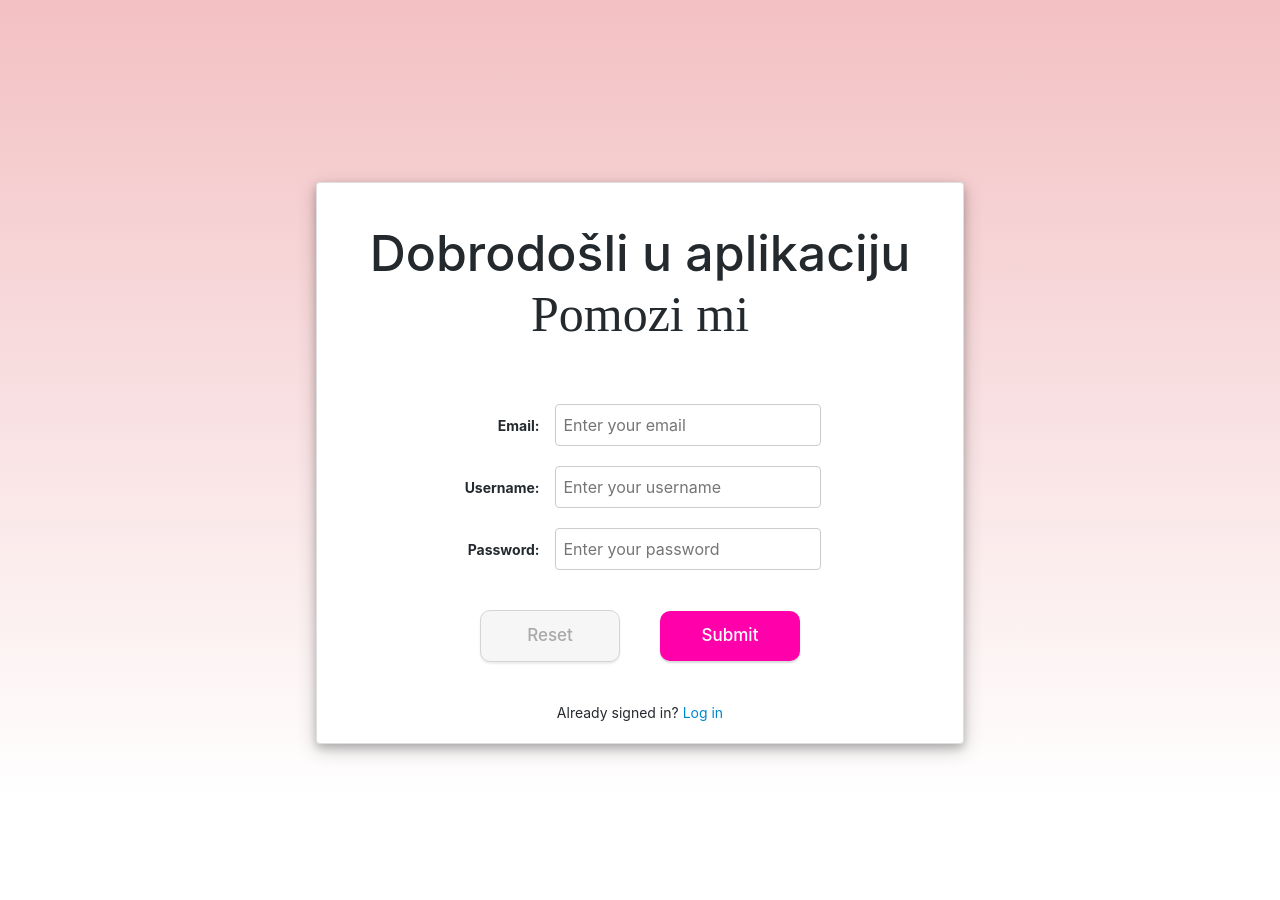
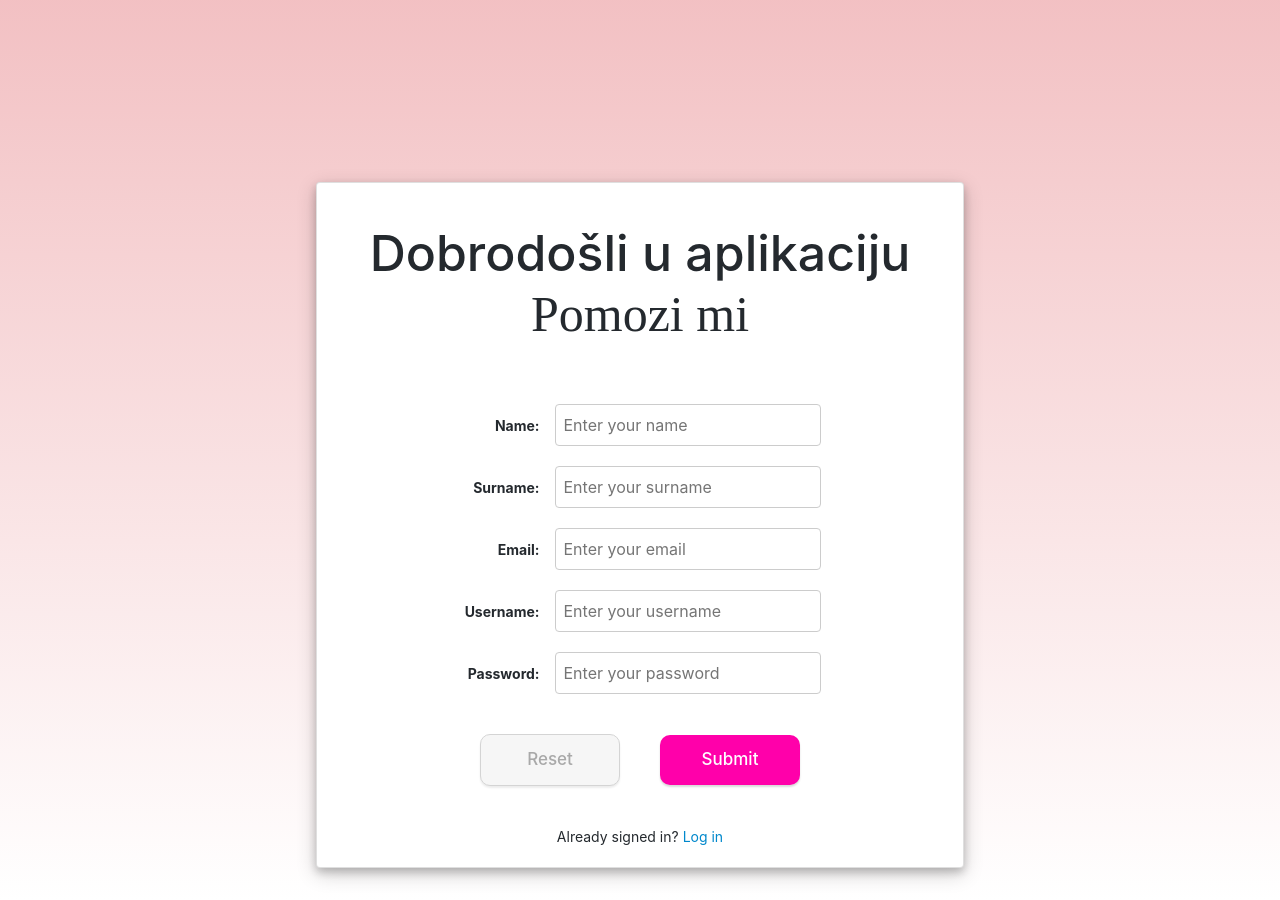
Before and after one commit to BoksicIva/Pomozi-mi---WebApp, a React (Create React App) app in the folder IzvorniKod/DTPomoziMi/src/main/webapp/: page /register in a window 1280 px wide. Before the commit the page ends 800 px from the top, so only its background shows below. Built offline with nearby package versions, Linux system fonts and the light colour scheme.

Commit message:
Dodano polje za ime i prezime

```diff
--- a/IzvorniKod/DTPomoziMi/src/main/webapp/src/components/registration.js
+++ b/IzvorniKod/DTPomoziMi/src/main/webapp/src/components/registration.js
@@ -1,38 +1,41 @@
 import React from "react";
-import './login.css';
-import '../index.css';
+import "./login.css";
+import "../index.css";
 import { Formik } from "formik";
 import * as Yup from "yup";
-import 'bootstrap/dist/css/bootstrap.min.css';
-import { Card } from 'react-bootstrap';
-import {Link} from 'react-router-dom';
-
+import "bootstrap/dist/css/bootstrap.min.css";
+import { Card } from "react-bootstrap";
+import { Link } from "react-router-dom";
 
 export const Registration = () => (
   <div className="app">
     <div className="empthy"></div>
     <div className="container">
       <Card className="crd col-lg-7 mx-auto">
-                <Card.Title className="title">Dobrodošli u aplikaciju <span className="pomozi">Pomozi mi</span></Card.Title>
+        <Card.Title className="title">
+          Dobrodošli u aplikaciju <span className="pomozi">Pomozi mi</span>
+        </Card.Title>
         <Formik
           initialValues={{
+            name: "",
+            surname: "",
             email: "",
             password: "",
             username: "",
           }}
-                    onSubmit={async values => {
-                        await new Promise(resolve => setTimeout(resolve, 500));
+          onSubmit={async (values) => {
+            await new Promise((resolve) => setTimeout(resolve, 500));
             alert(JSON.stringify(values, null, 2));
           }}
           validationSchema={Yup.object().shape({
-                        email: Yup.string()
-                            .email()
-                            .required("Required"),
-                        password: Yup.string().required("password required"),
-                        username: Yup.string().min(5).max(10).required("username required"),
+            email: Yup.string().email().required("Email required"),
+            password: Yup.string().required("Password required"),
+            username: Yup.string().min(5).max(10).required("Username required"),
+            name: Yup.string().required("Name required"),
+            surname: Yup.string().required("Surname required"),
           })}
         >
-                    {props => {
+          {(props) => {
             const {
               values,
               touched,
@@ -42,15 +45,53 @@ export const Registration = () => (
               handleChange,
               handleBlur,
               handleSubmit,
-                            handleReset
+              handleReset,
             } = props;
             return (
               <form onSubmit={handleSubmit}>
                 <div>
                   <div className="inp-line">
-                                        <label htmlFor="email">
-                                            Email:
-                                    </label>
+                    <label htmlFor="name">Name:</label>
+                    <input
+                      id="name"
+                      placeholder="Enter your name"
+                      type="text"
+                      value={values.name}
+                      onChange={handleChange}
+                      onBlur={handleBlur}
+                      className={
+                        errors.name && touched.name
+                          ? "text-input error"
+                          : "text-input"
+                      }
+                    />
+                    {errors.name && touched.name && (
+                      <div className="input-feedback">{errors.name}</div>
+                    )}
+                  </div>
+
+                  <div className="inp-line">
+                    <label htmlFor="surname">Surname:</label>
+                    <input
+                      id="surname"
+                      placeholder="Enter your surname"
+                      type="text"
+                      value={values.surname}
+                      onChange={handleChange}
+                      onBlur={handleBlur}
+                      className={
+                        errors.surname && touched.surname
+                          ? "text-input error"
+                          : "text-input"
+                      }
+                    />
+                    {errors.surname && touched.surname && (
+                      <div className="input-feedback">{errors.surname}</div>
+                    )}
+                  </div>
+
+                  <div className="inp-line">
+                    <label htmlFor="email">Email:</label>
                     <input
                       id="email"
                       placeholder="Enter your email"
@@ -70,9 +111,7 @@ export const Registration = () => (
                   </div>
 
                   <div className="inp-line">
-                                        <label htmlFor="username">
-                                            Username:
-                                    </label>
+                    <label htmlFor="username">Username:</label>
                     <input
                       id="username"
                       placeholder="Enter your username"
@@ -87,17 +126,12 @@ export const Registration = () => (
                       }
                     />
                     {errors.username && touched.username && (
-                                            <div className="input-feedback">
-                                                {errors.username}
-                                            </div>
+                      <div className="input-feedback">{errors.username}</div>
                     )}
-
                   </div>
 
                   <div className="inp-line">
-                                        <label htmlFor="password">
-                                            Password:
-                                    </label>
+                    <label htmlFor="password">Password:</label>
                     <input
                       id="password"
                       placeholder="Enter your password"
@@ -112,13 +146,9 @@ export const Registration = () => (
                       }
                     />
                     {errors.password && touched.password && (
-                                            <div className="input-feedback">
-                                                {errors.password}
+                      <div className="input-feedback">{errors.password}</div>
+                    )}
                   </div>
-                                        )}
-
-                                    </div>
-
                 </div>
                 <div className="inp-line">
                   <span className="res-btn">
@@ -131,16 +161,17 @@ export const Registration = () => (
                       Reset
                     </button>
                   </span>
-                                <button type="submit"  disabled={isSubmitting}>
+                  <button type="submit" disabled={isSubmitting}>
                     Submit
                   </button>
                 </div>
-
               </form>
             );
           }}
         </Formik>
-                <div className="inp-line">Already signed in? <Link to='/login'>Log in</Link></div>
+        <div className="inp-line">
+          Already signed in? <Link to="/login">Log in</Link>
+        </div>
       </Card>
     </div>
   </div>
```
Lines whose indentation alone changed are shown as unchanged.
